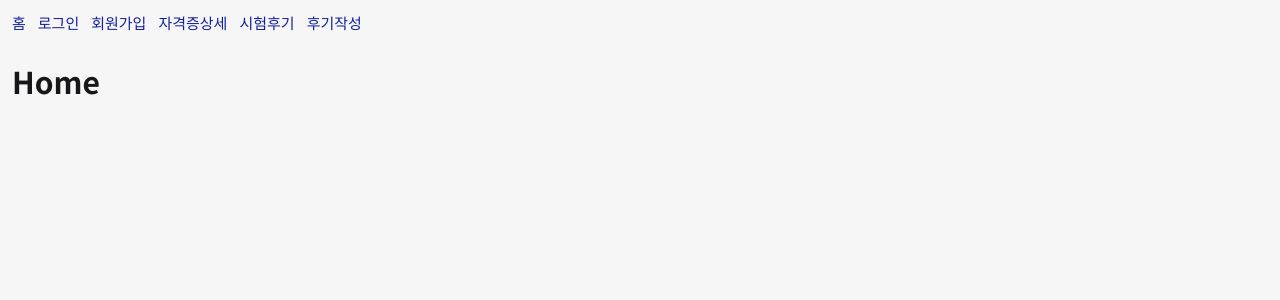
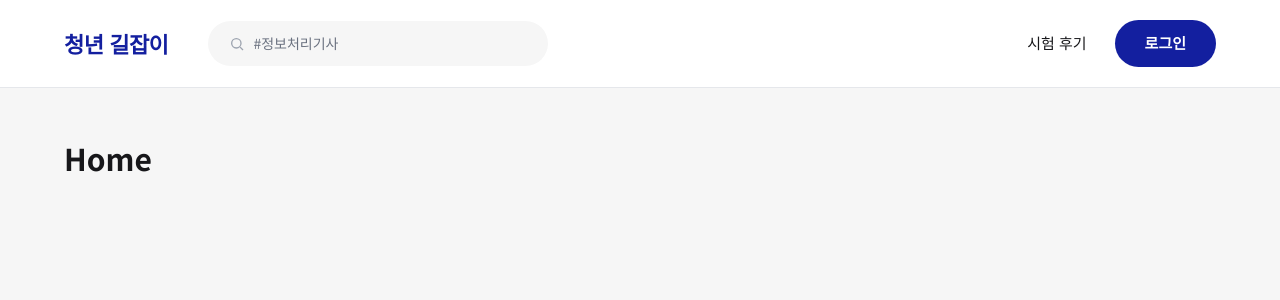
Before and after one commit to 26-2-CapstoneDesign/FrontEnd, a React (Vite) app in the folder youth_guide/: page / in a window 1280 px wide. Shown: the top 300 px of the page. Built offline with nearby package versions, Linux system fonts and the light colour scheme.

Commit message:
refactor: Layout 임시 nav를 Header로 교체

```diff
--- a/youth_guide/src/components/Layout.jsx
+++ b/youth_guide/src/components/Layout.jsx
@@ -1,17 +1,11 @@
-import { Link, Outlet } from "react-router-dom";
+import { Outlet } from "react-router-dom";
+import Header from "./Header";
 
 export default function Layout() {
   return (
     <>
-      <nav style={{ display: "flex", gap: 12, padding: 12 }}>
-        <Link to="/">홈</Link>
-        <Link to="/login">로그인</Link>
-        <Link to="/signup">회원가입</Link>
-        <Link to="/certifications/1">자격증상세</Link>
-        <Link to="/reviews">시험후기</Link>
-        <Link to="/reviews/new">후기작성</Link>
-      </nav>
-      <main style={{ padding: 12 }}>
+      <Header />
+      <main className="layout-main">
         <Outlet />
       </main>
     </>
```
